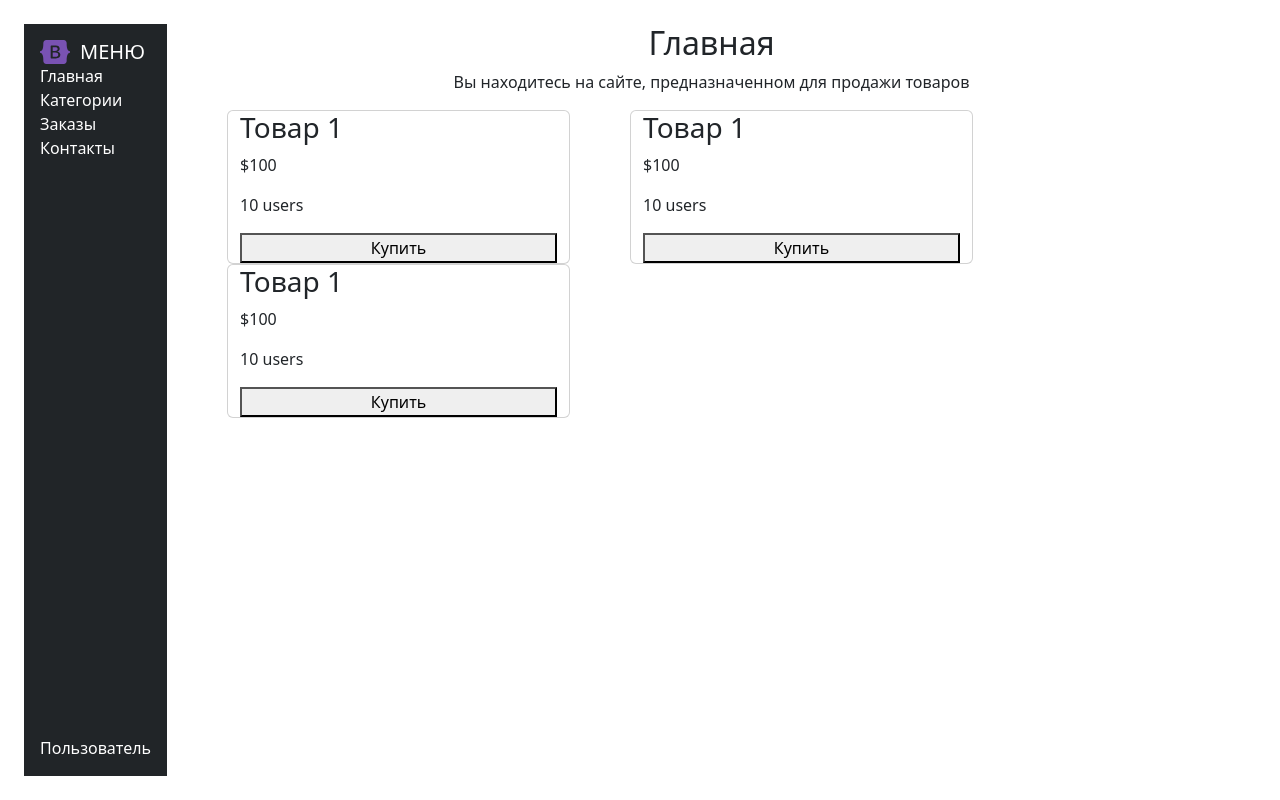
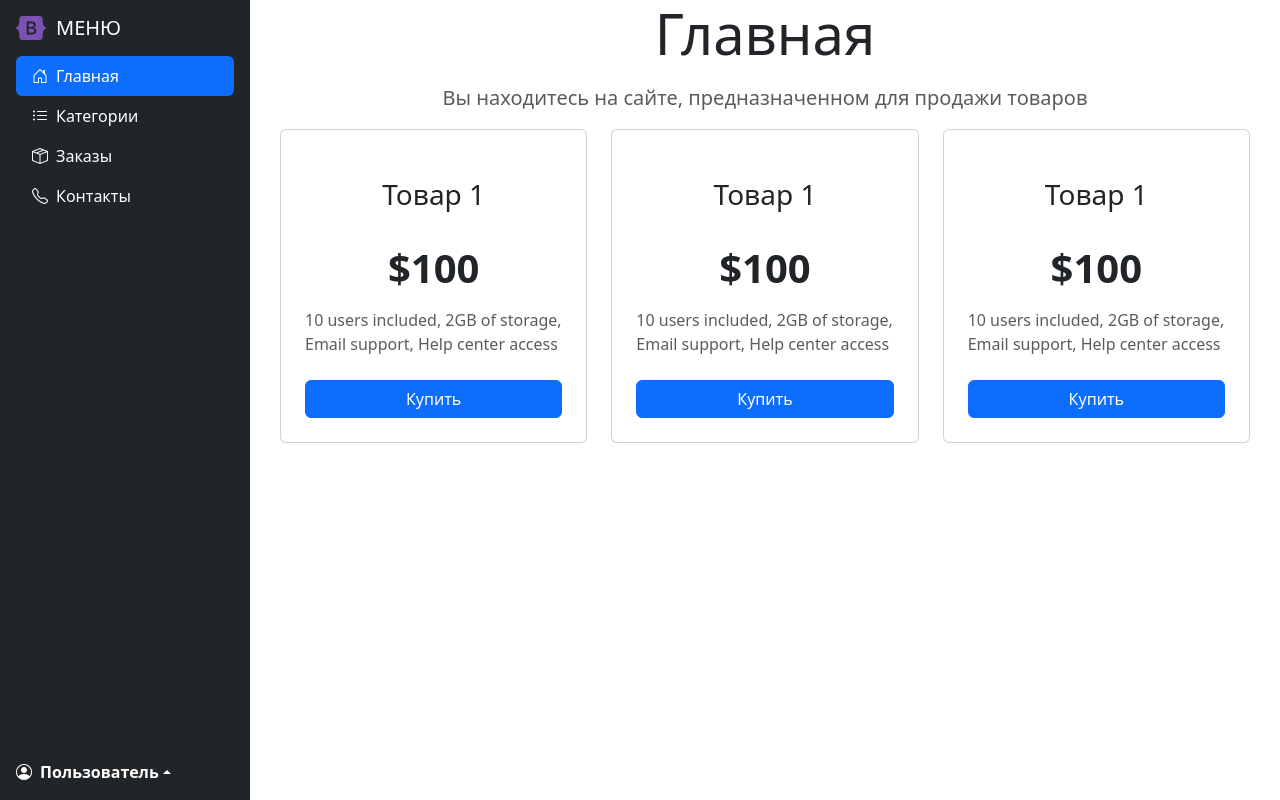
Before and after one commit to dimasavenok/http_server, a Python web app: template templates/index.html in a window 1280 px wide. Run offline with Jinja, Linux system fonts and the light colour scheme; the template is opened without the code that fills it, so the values that code supplies are empty.

Commit message:
finish index.html

```diff
--- a/static/css/style.css
+++ b/static/css/style.css
@@ -11,30 +11,13 @@
 .sidebar{
     display: flex;
     flex-direction: column;
+    min-width: 250px;
     background-color: #212528;
     color: #fff;
     padding: 1rem;
 }
-.user-block{
-    position: relative;
-    cursor: pointer;
-}
-.submenu{
-    position: absolute;
-    left: 0;
-    bottom: 40px;
-    width: 100%;
-    display: none;
-    flex-direction: column;
-    padding: 15px;
-    background-color: #495057;
-
-}
-.submenu a {
+.sidebar a {
     color: #fff;
-}
-.user-block:hover .submenu {
-    display: flex;
 }
 .logo {
     width: 30px;
@@ -47,10 +30,3 @@
     flex-grow: 1;
     padding: 0 30px;
 }
-.row {
-    width: 100%;
-
-}
-.card {
-    margin: 0 30px;
-}
--- a/templates/contacts.html
+++ b/templates/contacts.html
@@ -5,6 +5,6 @@
     <title>Title</title>
 </head>
 <body>
-
+Lorem ipsum dolor sit amet, consectetur adipisicing elit. At fugit modi, non possimus sint soluta. Aliquam aliquid, animi cumque, ex, fugiat in incidunt minima neque nostrum omnis quod veritatis voluptatibus?
 </body>
 </html>
--- a/templates/index.html
+++ b/templates/index.html
@@ -4,62 +4,85 @@
     <meta charset="UTF-8">
     <title>Bootstrap</title>
     <link rel="stylesheet" href="https://cdn.jsdelivr.net/npm/bootstrap@5.3.0/dist/css/bootstrap.min.css">
+    <link href="https://cdn.jsdelivr.net/npm/bootstrap-icons@1.10.5/font/bootstrap-icons.css" rel="stylesheet">
     <link rel="stylesheet" href="../static/css/style.css">
 </head>
 <body>
-<div class="wrap d-flex p-4 vh-100">
+<div class="wrap d-flex vh-100">
     <div class="sidebar">
-        <div class="logo_box d-flex align-items-center">
+        <div class="logo_box mb-3 d-flex align-items-center">
             <img class="logo" src="../static/img/logo.svg" alt="">
             <h1 class="fs-5 mb-0">МЕНЮ</h1>
         </div>
         <nav>
-            <ul>
-                <li>Главная</li>
-                <li>Категории</li>
-                <li>Заказы</li>
-                <li>Контакты</li>
+            <ul class="nav nav-pills flex-column">
+                <li><a href="#" class="nav-link active"><i class="bi bi-house-door me-2"></i>Главная</a></li>
+                <li><a href="#" class="nav-link text-white"><i class="bi bi-list-ul me-2"></i>Категории</a></li>
+                <li><a href="#" class="nav-link text-white"><i class="bi bi-box-seam me-2"></i>Заказы</a></li>
+                <li><a href="#" class="nav-link text-white"><i class="bi bi-telephone me-2"></i>Контакты</a></li>
             </ul>
 
         </nav>
-    <div class="user-block mt-auto">
-                <div class="d-flex align-items-center">
-                    <span>Пользователь</span>
-                </div>
-                <div class="submenu">
-                    <a href="#">Профиль</a>
-                    <a href="#">Выход</a>
+        <div class="mt-auto">
+            <div class="dropdown dropup">
+                <a href="#" class="d-flex align-items-center text-white text-decoration-none dropdown-toggle"
+                   data-bs-toggle="dropdown">
+                    <i class="me-2 bi bi-person-circle"></i>
+
+                    <strong>Пользователь</strong>
+                </a>
+                <ul class="dropdown-menu dropdown-menu-dark text-small shadow">
+                    <li><a class="dropdown-item" href="#">Профиль</a></li>
+                    <li><a class="dropdown-item" href="#">Выход</a></li>
+                </ul>
+            </div>
+        </div>
+    </div>
+    <div class="main d-flex align-items-center">
+        <h2 class="display-4 mb-3">Главная</h2>
+        <p class="lead text-muted">Вы находитесь на сайте, предназначенном для продажи товаров</p>
+        <div class="row g-4">
+            <div class="col-md-4">
+                <div class="card product-card h-100">
+                    <div class="card-body p-4">
+                        <h3 class="text-center p-4 card-title">Товар 1</h3>
+                        <p class="display-6 fw-bold text-center b-3">$100</p>
+                        <p class="text-muted mb-4">10 users included, 2GB of storage,
+                            Email support, Help center access
+                        </p>
+                        <button class="btn btn-primary w-100">Купить</button>
+                    </div>
                 </div>
             </div>
-    </div>
-    <div class="main d-flex align-items-center">
-        <h2>Главная</h2>
-        <p>Вы находитесь на сайте, предназначенном для продажи товаров
-        </p>
-        <div class="row">
-            <div class="card col-md-4">
-                <h3>Товар 1</h3>
-                <p>$100</p>
-                <p>10 users</p>
-                <button>Купить</button>
+            <div class="col-md-4">
+                <div class="card product-card h-100">
+                    <div class="card-body p-4">
+                        <h3 class="text-center p-4 card-title">Товар 1</h3>
+                        <p class="display-6 fw-bold text-center b-3">$100</p>
+                        <p class="text-muted mb-4">10 users included, 2GB of storage,
+                            Email support, Help center access
+                        </p>
+                        <button class="btn btn-primary w-100">Купить</button>
+                    </div>
+                </div>
             </div>
-            <div class="card col-md-4">
-                <h3>Товар 1</h3>
-                <p>$100</p>
-                <p>10 users</p>
-                <button>Купить</button>
-            </div>
-            <div class="card col-md-4">
-                <h3>Товар 1</h3>
-                <p>$100</p>
-                <p>10 users</p>
-                <button>Купить</button>
+            <div class="col-md-4">
+                <div class="card product-card h-100">
+                    <div class="card-body p-4">
+                        <h3 class="text-center p-4 card-title">Товар 1</h3>
+                        <p class="display-6 fw-bold text-center b-3">$100</p>
+                        <p class="text-muted mb-4">10 users included, 2GB of storage,
+                            Email support, Help center access
+                        </p>
+                        <button class="btn btn-primary w-100">Купить</button>
+                    </div>
+                </div>
             </div>
         </div>
     </div>
 
 </div>
 
-
+<script src="https://cdn.jsdelivr.net/npm/bootstrap@5.3.3/dist/js/bootstrap.bundle.min.js"></script>
 </body>
 </html>
```
